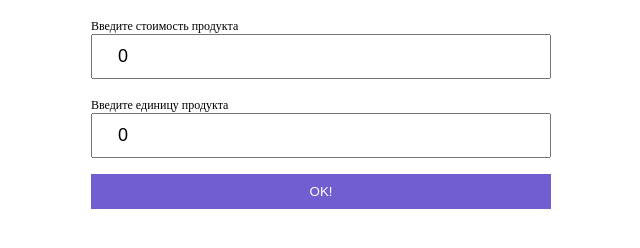
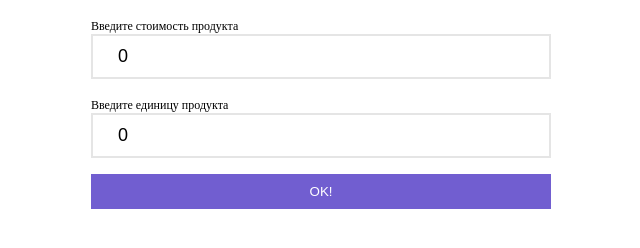
Before and after one commit to antonysan/calc, a plain HTML site: page index.html in a window 1280 px wide. Shown: the whole page, without its empty margins (319-959 px from the left). Drawn offline with Linux system fonts and the light colour scheme.

Commit message:
add files

```diff
--- a/css/style.css
+++ b/css/style.css
@@ -10,6 +10,7 @@
   width: 100%;
   padding: 10px 25px;
   font-size: 18px;
+  border: 2px solid #e5e5e5;
 }
 .description {
   font-size: 12px;
--- a/index.html
+++ b/index.html
@@ -3,6 +3,8 @@
 
 <head>
 	<meta charset="UTF-8">
+	<meta name="viewport" content="width=device-width, initial-scale=1.0">
+	<meta http-equiv="X-UA-Compatible" content="ie=edge">
 	<title>Document</title>
 	<link rel="stylesheet" href="css/style.css">
 </head>
```
